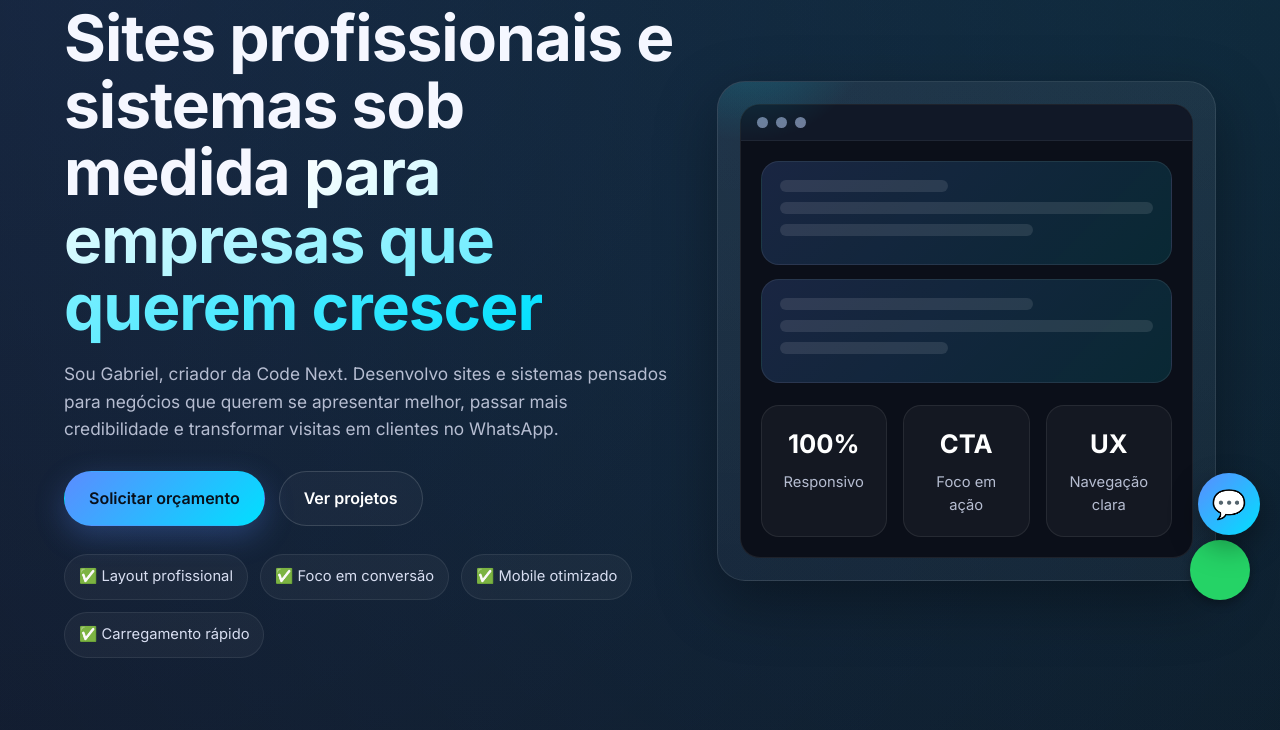
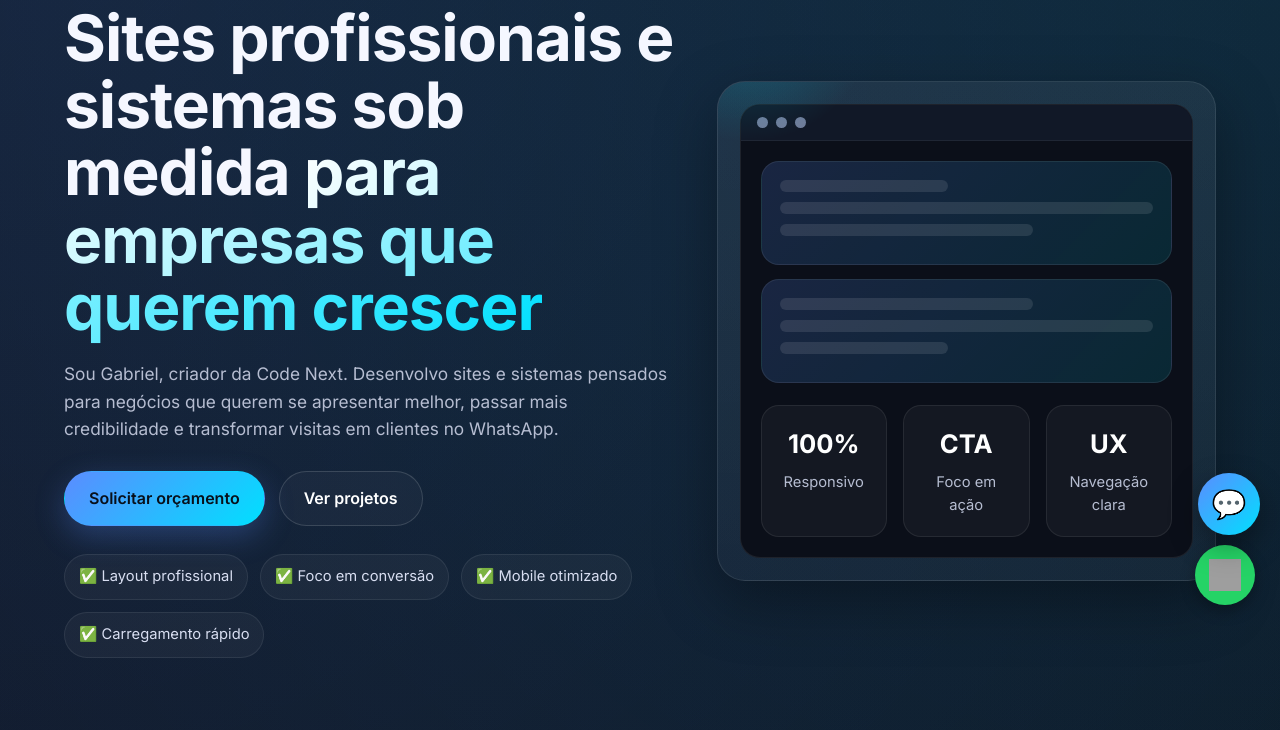
Before and after one commit to ugabrielz/codenext, a Flask app: page / in a window 1280 px wide. Shown: the part 170-900 px from the top of the page. Run offline with Flask 3, Linux system fonts and the light colour scheme; grey boxes are pictures that could not be loaded.

Commit message:
Update index.html

```diff
--- a/templates/index.html
+++ b/templates/index.html
@@ -1348,19 +1348,22 @@
 }
     .whatsapp-float{
 position:fixed;
+bottom:25px;
+right:25px;
+background:#25D366;
 width:60px;
 height:60px;
-bottom:30px;
-right:30px;
-background:#25D366;
-color:#fff;
 border-radius:50%;
 display:flex;
 align-items:center;
 justify-content:center;
-font-size:30px;
-box-shadow:0 4px 10px rgba(0,0,0,0.3);
-z-index:1000;
+box-shadow:0 6px 15px rgba(0,0,0,0.3);
+z-index:999;
+}
+
+.whatsapp-float img{
+width:32px;
+height:32px;
 }
   </style>
 </head>
@@ -2116,10 +2119,10 @@ Empresas precisam transmitir confiança online. Veja como um site profissional p
     }
   }
 </script>
-<a href="https://wa.me/5517991652450?text=Olá,%20Gabriel!%20Quero%20fazer%20um%20site%20ou%20sistema."
+<a href="https://wa.me/5517991652450?text=Olá!%20Vim%20pelo%20site%20da%20Code%20Next%20e%20quero%20fazer%20um%20site."
 class="whatsapp-float"
 target="_blank">
-<i class="fab fa-whatsapp"></i>
+<img src="https://cdn-icons-png.flaticon.com/512/733/733585.png" width="35">
 </a>
 </body>
 </html>
```
